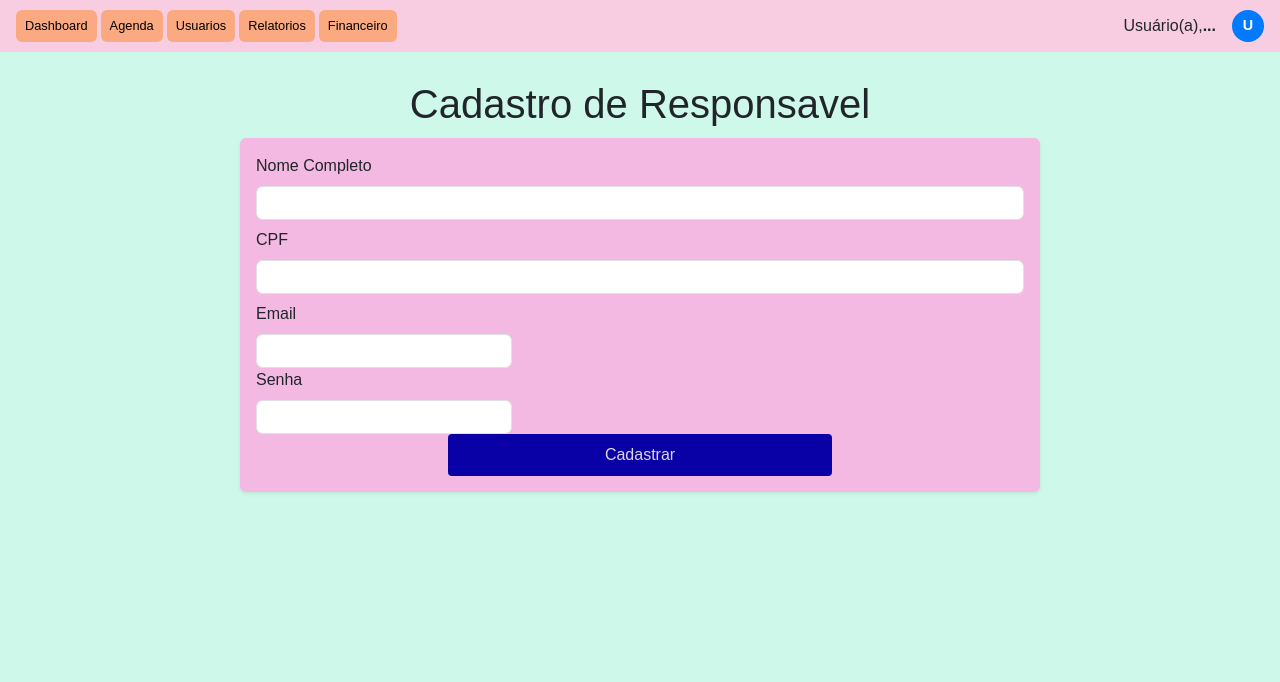
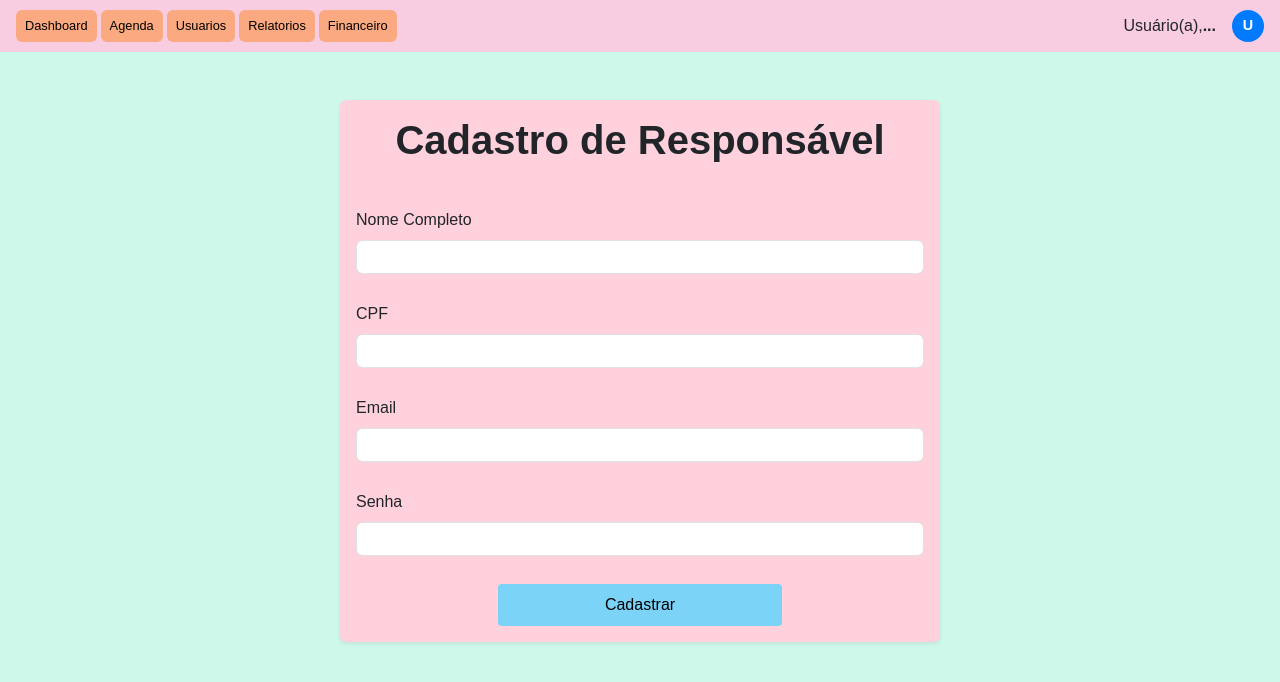
Before and after one commit to Ailton-guedes/Projeto-Personal-Kids, a React (Vite) app in the folder frontend/: page /usuarios/cadastro-de-responsavel in a window 1280 px wide. Shown: the top 682 px of the page. Built offline with nearby package versions, Linux system fonts and the light colour scheme.

Commit message:
alteração tela responsavel

```diff
--- a/frontend/src/pages/administrator/usuarios/cadastro_responsavel/index.jsx
+++ b/frontend/src/pages/administrator/usuarios/cadastro_responsavel/index.jsx
@@ -1,6 +1,5 @@
 import { criarResponsavel } from '../../../../service/api';
 import { useState } from 'react';
-
 
 const Cadastro_responsavel = () => {
 
@@ -29,16 +28,25 @@ const Cadastro_responsavel = () => {
         }
     };
 
-
     return (
-        <div className="container">
-            <h1 className="text-center text-dark mt-2">Cadastro de Responsavel</h1>
+        <div className="container-fluid" style={{ minHeight: '100vh', paddingTop: '20px' }}>
             <form
                 onSubmit={enviarDados}
                 method="post"
                 className="p-3 rounded shadow-sm"
-                style={{ backgroundColor: '#f3b9e3', maxWidth: '800px', margin: '10px auto', fontFamily: 'Arial, Helvetica, sans-serif' }}
+                style={{
+                    backgroundColor: '#ffd1dc',
+                    maxWidth: '600px',
+                    minHeight: '60vh',
+                    margin: '0 auto 20px auto',
+                    fontFamily: 'Arial, Helvetica, sans-serif',
+                    display: 'flex',
+                    flexDirection: 'column',
+                    justifyContent: 'center',
+                    gap: '20px'
+                }}
             >
+                <h1 className="text-center text-dark mb-4 fw-bold">Cadastro de Responsável</h1>
                 <div className="mb-2">
                     <label htmlFor="name" className="form-label" style={{ fontSize: '16px' }}>Nome Completo</label>
                     <input type="text" onChange={handleChange} value={formData.name} name="name" className="form-control py-1" required />
@@ -49,13 +57,12 @@ const Cadastro_responsavel = () => {
                     <input type="text" onChange={handleChange} value={formData.cpf} name="cpf" className="form-control py-1" required />
                 </div>
 
-
-                <div className="col-md-4">
+                <div className="mb-2">
                     <label htmlFor="email" className="form-label" style={{ fontSize: '16px' }}>Email</label>
                     <input type="email" onChange={handleChange} value={formData.email} name="email" className="form-control py-1" required />
                 </div>
 
-               <div className="col-md-4">
+                <div className="mb-2">
                     <label htmlFor="password" className="form-label" style={{ fontSize: '16px' }}>Senha</label>
                     <input type="password" onChange={handleChange} value={formData.password} name="password" className="form-control py-1" required />
                 </div>
@@ -65,8 +72,8 @@ const Cadastro_responsavel = () => {
                         type="submit"
                         className="btn"
                         style={{
-                            backgroundColor: 'rgb(9, 1, 166)',
-                            color: 'rgb(221, 214, 238)',
+                            backgroundColor: '#7bd4f7',
+                            color: 'black',
                             padding: '8px 16px',
                             borderRadius: '4px',
                             fontSize: '16px',
```
Also changed, not shown: 1 other file (tests, documents, lock files or other folders).
